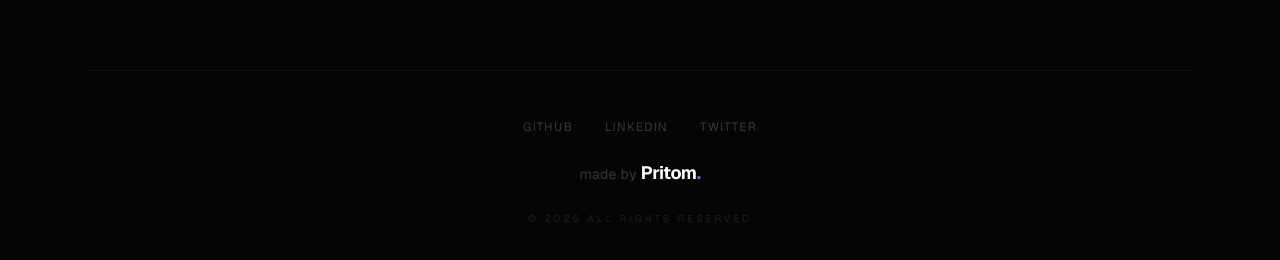
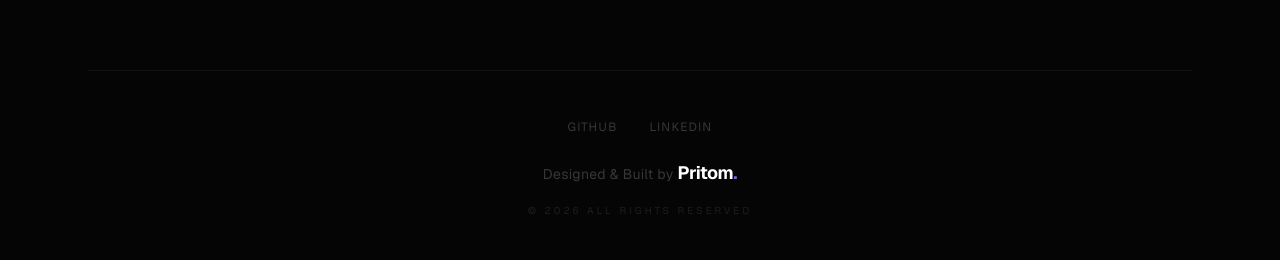
Before and after one commit to pritomdas01/portfolio, a Next.js app: page / in a window 1280 px wide. Shown: the part 3661-3921 px from the top of the page. Built offline with nearby package versions, Linux system fonts and the light colour scheme.

Commit message:
update again footer

```diff
--- a/app/components/Contact.tsx
+++ b/app/components/Contact.tsx
@@ -56,7 +56,7 @@ export default function Contact() {
             </a>
           </div>
         </motion.div>
-
+         {/* Footer  */}
         <motion.div
           initial={{ opacity: 0, x: 40 }}
           whileInView={{ opacity: 1, x: 0 }}
@@ -93,25 +93,36 @@ export default function Contact() {
   initial={{ opacity: 0, y: 20 }}
   whileInView={{ opacity: 1, y: 0 }}
   viewport={{ once: true }}
-  transition={{ duration: 0.8, delay: 0.2 }}
-  className="mt-32 pt-12 pb-8 border-t border-white/[0.05] flex flex-col items-center gap-6"
+  transition={{ delay: 0.5, duration: 0.8 }}
+  className="mt-32 pt-12 pb-8 border-t border-white/[0.05] flex flex-col items-center gap-4"
 >
-  {/* সোশ্যাল লিঙ্কস - আপনার থিমের সাথে ম্যাচিং */}
-  <div className="flex gap-8">
-    <a href="https://github.com/pritomdas01" target="_blank" className="text-white/20 hover:text-violet-400 transition-all duration-300 text-xs tracking-widest uppercase">Github</a>
-    <a href="#" className="text-white/20 hover:text-violet-400 transition-all duration-300 text-xs tracking-widest uppercase">LinkedIn</a>
-    <a href="#" className="text-white/20 hover:text-violet-400 transition-all duration-300 text-xs tracking-widest uppercase">Twitter</a>
+  {/* সোশ্যাল লিঙ্কস */}
+  <div className="flex gap-8 mb-2">
+    <a
+      href="https://github.com/pritomdas01"
+      target="_blank"
+      rel="noopener noreferrer"
+      className="text-white/20 hover:text-violet-400 transition-all duration-300 text-xs tracking-widest uppercase"
+    >
+      Github
+    </a>
+    <a
+      href="#"
+      className="text-white/20 hover:text-violet-400 transition-all duration-300 text-xs tracking-widest uppercase"
+    >
+      LinkedIn
+    </a>
   </div>
 
-  {/* মেইন টেক্সট */}
+  {/* আপনার নতুন টেক্সট ফরম্যাট */}
   <div className="text-center">
-    <span className="text-white/20 text-sm tracking-wide">made by </span>
+    <span className="text-white/20 text-sm tracking-wide">Designed & Built by </span>
     <span className="text-white font-bold tracking-tight text-lg">
       Pritom<span className="text-violet-500">.</span>
     </span>
   </div>
 
-  {/* ছোট কপিরাইট লাইন */}
+  {/* কপিরাইট ইয়ার */}
   <p className="text-[10px] text-white/10 tracking-[0.3em] uppercase">
     © 2026 All Rights Reserved
   </p>
```
